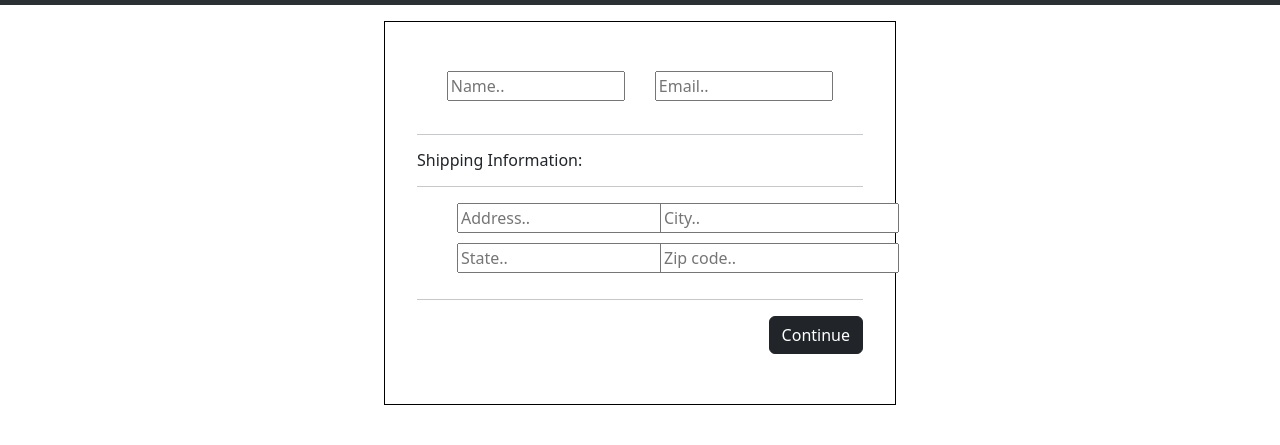
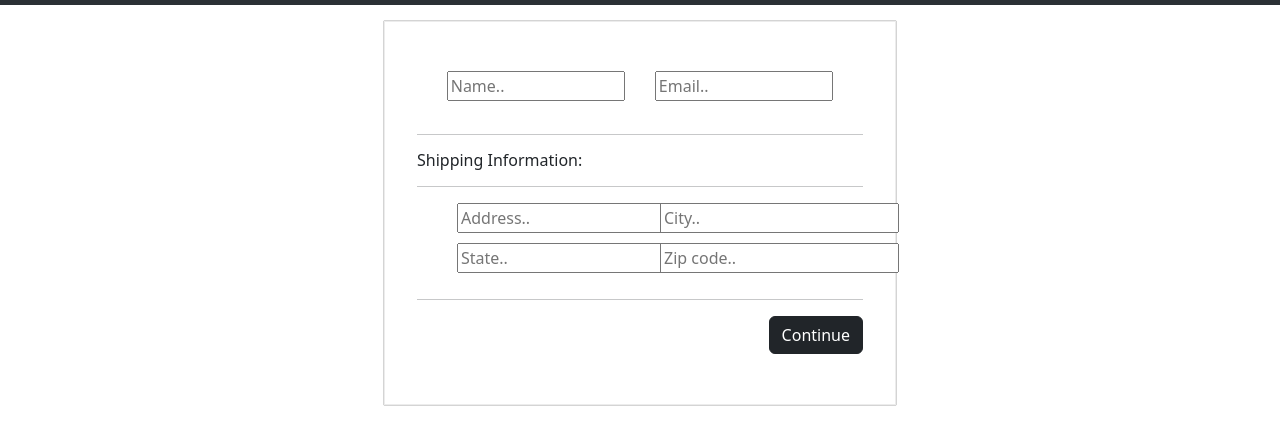
Before and after one commit to CarlosGomezO/SurfShop, a website: page Html/checkout.html in a window 1280 px wide. Shown: the part 71-516 px from the top of the page. Drawn offline with nearby package versions, Linux system fonts and the light colour scheme.

Commit message:
box-shadow-checkout

```diff
--- a/scss/pages/checkout.scss
+++ b/scss/pages/checkout.scss
@@ -14,9 +14,9 @@
     height: 24em;
     width: 40%;
     margin-top: 1em;
-    border: solid 1px black;
+    border: solid 1px #ececec;
     padding: 2em;
-
+    box-shadow: 0px 0px 1px black;
 
 
 }
```
Also changed, not shown: Css/pages/checkout.css, Css/style.css, 2 other files.
